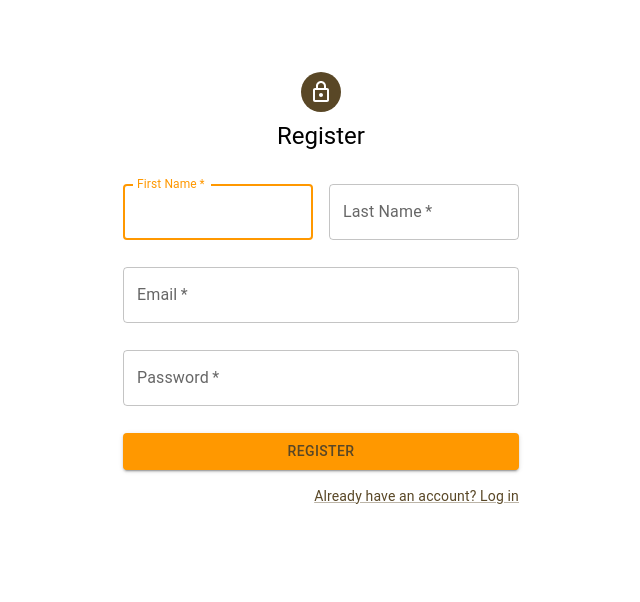
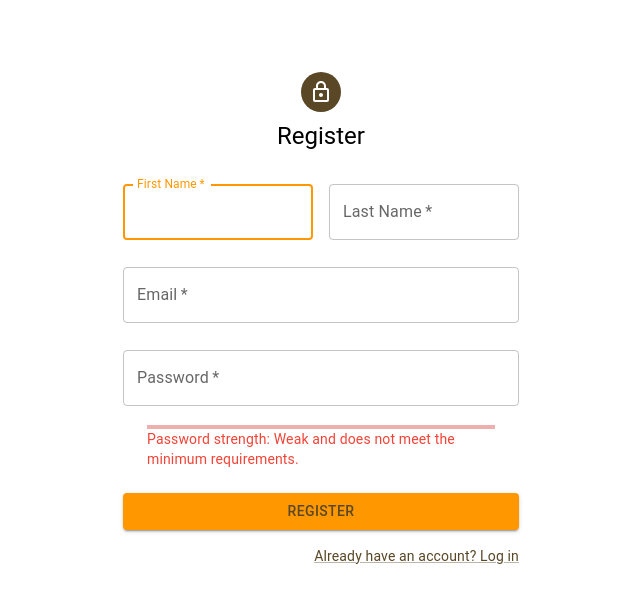
Before and after one commit to Szkomprompa/loan_app, a Next.js app in the folder frontend/: page /register in a window 1280 px wide. Shown: the top 602 px of the page, without its empty margins (319-959 px from the left). Built offline with nearby package versions, Linux system fonts and the light colour scheme.

Commit message:
PasswordStrengthMeter created

```diff
--- a/frontend/src/app/register/page.tsx
+++ b/frontend/src/app/register/page.tsx
@@ -10,18 +10,25 @@ import {
     Typography,
     Snackbar,
     Alert,
-    AlertColor, FormControl, InputLabel, FormHelperText, OutlinedInput
+    AlertColor, FormControl, InputLabel, FormHelperText, OutlinedInput, LinearProgress
 } from '@mui/material';
 import {LockOutlined} from "@mui/icons-material";
 import {useDispatch} from "react-redux";
 import {register} from "@/services/authService";
 import {setAuthentication} from "@/redux/auth-slice";
 import RecoveryToken from "@/components/RecoveryToken";
+import PasswordStrengthMeter from "@/components/PasswordStrengthMeter";
 
 export default function Register() {
     const [isModalOpen, setModalOpen] = useState(false);
     const [recoveryToken, setRecoveryToken] = useState('');
     const dispatch = useDispatch();
+
+    const [password, setPassword] = useState('');
+
+    const handlePasswordChange = (event: { target: { value: React.SetStateAction<string>; }; }) => {
+        setPassword(event.target.value);
+    };
 
     const handleSubmit = (event: React.FormEvent<HTMLFormElement>) => {
         event.preventDefault();
@@ -159,11 +166,15 @@ export default function Register() {
                                     autoComplete="new-password"
                                     aria-describedby="component-helper-text"
                                     margin="dense"
+                                    onChange={handlePasswordChange}
                                 />
                                 <FormHelperText id="component-helper-text" style={{ textAlign: 'justify' }}>
                                     {displayInputError ? 'Must contain at least 7 characters, including at least 1 uppercase letter, 1 lowercase letter, one digit, and one special character.' : ''}
                                 </FormHelperText>
                             </FormControl>
+                        </Grid>
+                        <Grid item xs={12}>
+                            <PasswordStrengthMeter password={password}/>
                         </Grid>
                     </Grid>
                     <Button
--- /dev/null
+++ b/frontend/src/components/PasswordStrengthMeter.tsx
@@ -0,0 +1,104 @@
+import {useState} from "react";
+import {LinearProgress} from "@mui/material";
+import Typography from "@mui/material/Typography";
+import Container from "@mui/material/Container";
+
+function entropyCalc(str: string): number {
+    const len: number = str.length;
+
+    const frequencies: { [key: string]: number } = Array.from(str).reduce(
+        (freq, c) => {
+            freq[c] = (freq[c] || 0) + 1;
+            return freq;
+        },
+        {} as { [key: string]: number }
+    );
+
+    return Object.values(frequencies).reduce(
+        (sum, f) => sum - (f / len) * Math.log2(f / len),
+        0
+    );
+}
+
+const calculatePasswordEntropy = (password: string) => {
+    const entropy = entropyCalc(password);
+    console.log('Entropy:', entropy);
+
+    // Normalize entropy to a percentage between 0 and 100
+    return Math.min((entropy / 4.321928094887363) * 100, 100);
+}
+
+const calculatePasswordStrength = (password: string) => {
+    const entropy = password.length * Math.log2(87);
+
+    return Math.min((entropy / 120) * 100, 100);
+};
+
+const getPasswordStrengthText = (password: string, passwordStrength: number) => {
+    const digitRegex = /\d/;
+    const lowercaseRegex = /[a-z]/;
+    const uppercaseRegex = /[A-Z]/;
+    const specialCharRegex = /[\!\@\#\$\%\^\&\*\)\(\+\=\.\<\>\{\}\[\]\:\;\'\"\|\~\`\_\-]/g;
+
+    const hasDigit = digitRegex.test(password);
+    const hasLowercase = lowercaseRegex.test(password);
+    const hasUppercase = uppercaseRegex.test(password);
+    const hasSpecialChar = specialCharRegex.test(password);
+
+    let passwordStrengthText = 'Password strength: ';
+
+
+    if (passwordStrength < 33) {
+        passwordStrengthText = passwordStrengthText.concat("Weak");
+    } else if (passwordStrength < 66) {
+        passwordStrengthText = passwordStrengthText.concat('Medium');
+    } else {
+        passwordStrengthText = passwordStrengthText.concat('Strong');
+    }
+
+    if (!(hasDigit && hasLowercase && hasUppercase && hasSpecialChar)) {
+        passwordStrengthText = passwordStrengthText.concat(' and does not meet the minimum requirements.');
+    } else {
+        passwordStrengthText = passwordStrengthText.concat('.');
+    }
+
+    return passwordStrengthText;
+}
+
+const getPasswordStrengthColor = (passwordStrength: number) => {
+    if (passwordStrength < 33) {
+        return 'error';
+    } else if (passwordStrength < 66) {
+        return 'warning';
+    } else {
+        return 'success';
+    }
+}
+
+const getPasswordStrengthTextColor = (passwordStrength: number) => {
+    if (passwordStrength < 33) {
+        return '#f44336';
+    } else if (passwordStrength < 66) {
+        return '#ff9800';
+    } else {
+        return '#4caf50';
+    }
+}
+
+const PasswordStrengthMeter = ({password}: { password: string }) => {
+    const passwordStrength = calculatePasswordStrength(password);
+    let passwordStrengthText = getPasswordStrengthText(password, passwordStrength);
+    let passwordStrengthColor = getPasswordStrengthColor(passwordStrength);
+    let passwordStrengthTextColor = getPasswordStrengthTextColor(passwordStrength);
+
+    return (
+        <Container>
+            <LinearProgress variant="determinate" value={passwordStrength} aria-valuemax={100} color={passwordStrengthColor as 'error' | 'warning' | 'success'}/>
+            <Typography variant="body2" color={passwordStrengthTextColor}>
+                {passwordStrengthText}
+            </Typography>
+        </Container>
+    );
+};
+
+export default PasswordStrengthMeter;
```
